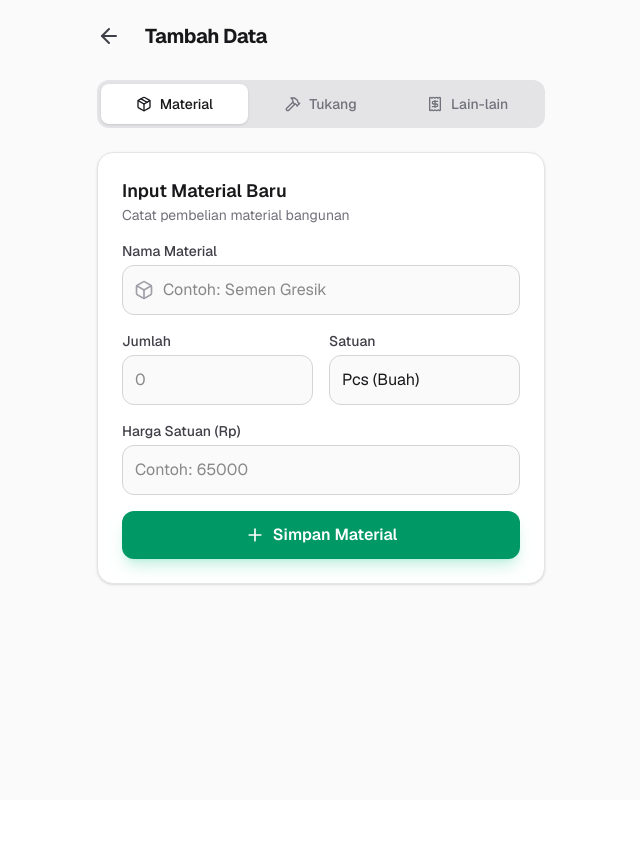
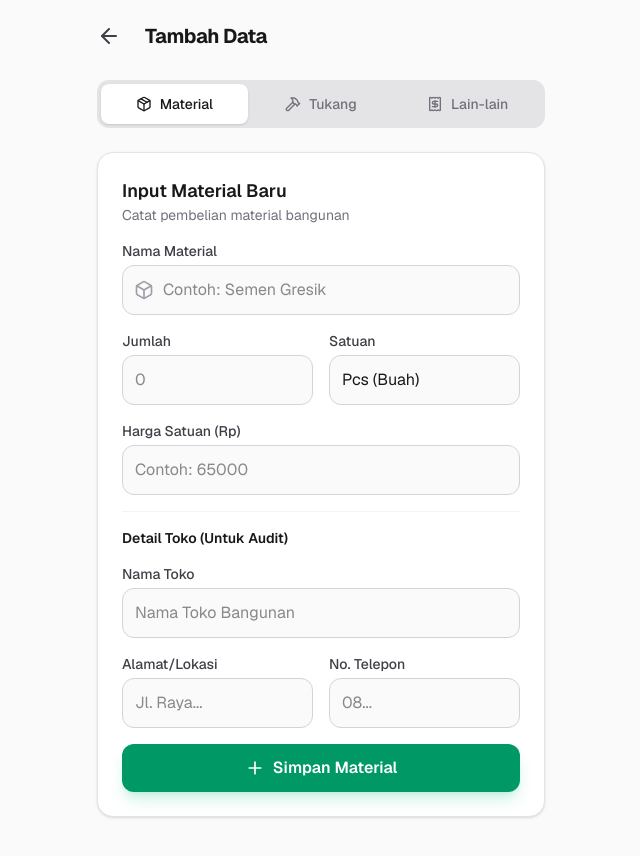
Before and after one commit to kangnova/house-build-tracker, a Next.js app: page /tambah in a window 1280 px wide. Shown: the top 856 px of the page, without its empty margins (319-959 px from the left). Before the commit the page ends 800 px from the top, so only its background shows below. Built offline with nearby package versions, Linux system fonts and the light colour scheme.

Commit message:
Add Store Details (Audit Fields) to Material Form and Report

```diff
--- a/app/page.tsx
+++ b/app/page.tsx
@@ -29,6 +29,10 @@ export default function Home() {
             <LayoutGrid className="w-4 h-4" />
             Kategori
           </Link>
+          <Link href="/laporan" className="text-sm font-medium text-blue-600 hover:text-blue-700 flex items-center gap-1 bg-blue-50 px-3 py-1.5 rounded-lg">
+            <FileText className="w-4 h-4" />
+            Laporan
+          </Link>
           <Link href="/pekerja" className="text-sm font-medium text-emerald-600 hover:text-emerald-700 flex items-center gap-1 bg-emerald-50 px-3 py-1.5 rounded-lg">
             <Users className="w-4 h-4" />
             Pekerja
--- a/components/MaterialForm.tsx
+++ b/components/MaterialForm.tsx
@@ -15,32 +15,34 @@ export default function MaterialForm({ initialData, onSuccess }: { initialData?:
         quantity: "",
         unit: "pcs",
         price: "",
+        storeName: "",
+        storeAddress: "",
+        storePhone: "",
     });
 
     useEffect(() => {
         if (initialData) {
-            // Parse description to extract fields if possible, or just allow editing total amount
-            // For MVP, we might just pre-fill what we can or rely on User re-entering specifics if we didn't store structured data.
-            // Since we only stored description string, we can't easily reverse engineer name/qty/unit without regex.
-            // Strategy: For edit, we might simply allow editing the description and amount directly,
-            // OR we just clear it and ask user to re-input?
-            // Better: Let's parse the description if it follows our format: "Beli {name} ({qty} {unit})"
-
+            // ... existing parsing logic ...
             const match = initialData.description.match(/Beli (.+) \((\d+) (.+)\)/);
             if (match) {
                 setFormData({
                     name: match[1],
                     quantity: match[2],
                     unit: match[3],
-                    price: (initialData.amount / Number(match[2])).toString()
+                    price: (initialData.amount / Number(match[2])).toString(),
+                    storeName: initialData.storeName || "",
+                    storeAddress: initialData.storeAddress || "",
+                    storePhone: initialData.storePhone || "",
                 });
             } else {
-                // Fallback for non-standard descriptions
                 setFormData({
                     name: initialData.description,
                     quantity: "1",
                     unit: "pcs",
-                    price: initialData.amount.toString()
+                    price: initialData.amount.toString(),
+                    storeName: initialData.storeName || "",
+                    storeAddress: initialData.storeAddress || "",
+                    storePhone: initialData.storePhone || "",
                 });
             }
         }
@@ -60,6 +62,9 @@ export default function MaterialForm({ initialData, onSuccess }: { initialData?:
             amount: total,
             category: 'MATERIAL',
             description: `Beli ${formData.name} (${formData.quantity} ${formData.unit})`,
+            storeName: formData.storeName,
+            storeAddress: formData.storeAddress,
+            storePhone: formData.storePhone,
         };
 
         if (initialData) {
@@ -72,7 +77,7 @@ export default function MaterialForm({ initialData, onSuccess }: { initialData?:
 
         setLoading(false);
         if (!initialData) {
-            setFormData({ name: "", quantity: "", unit: "pcs", price: "" });
+            setFormData({ name: "", quantity: "", unit: "pcs", price: "", storeName: "", storeAddress: "", storePhone: "" });
         }
         if (onSuccess) onSuccess();
     };
@@ -140,6 +145,42 @@ export default function MaterialForm({ initialData, onSuccess }: { initialData?:
                     />
                 </div>
 
+                <div className="pt-4 border-t border-zinc-100 dark:border-zinc-800 space-y-4">
+                    <h3 className="text-sm font-semibold text-zinc-900 dark:text-zinc-100">Detail Toko (Untuk Audit)</h3>
+                    <div>
+                        <label className="block text-sm font-medium text-zinc-700 dark:text-zinc-300 mb-1">Nama Toko</label>
+                        <input
+                            type="text"
+                            className="block w-full px-3 py-3 border border-zinc-300 dark:border-zinc-700 rounded-xl bg-zinc-50 dark:bg-zinc-800 text-zinc-900 dark:text-zinc-100 focus:ring-2 focus:ring-emerald-500 outline-none"
+                            placeholder="Nama Toko Bangunan"
+                            value={formData.storeName}
+                            onChange={(e) => setFormData({ ...formData, storeName: e.target.value })}
+                        />
+                    </div>
+                    <div className="grid grid-cols-2 gap-4">
+                        <div>
+                            <label className="block text-sm font-medium text-zinc-700 dark:text-zinc-300 mb-1">Alamat/Lokasi</label>
+                            <input
+                                type="text"
+                                className="block w-full px-3 py-3 border border-zinc-300 dark:border-zinc-700 rounded-xl bg-zinc-50 dark:bg-zinc-800 text-zinc-900 dark:text-zinc-100 focus:ring-2 focus:ring-emerald-500 outline-none"
+                                placeholder="Jl. Raya..."
+                                value={formData.storeAddress}
+                                onChange={(e) => setFormData({ ...formData, storeAddress: e.target.value })}
+                            />
+                        </div>
+                        <div>
+                            <label className="block text-sm font-medium text-zinc-700 dark:text-zinc-300 mb-1">No. Telepon</label>
+                            <input
+                                type="tel"
+                                className="block w-full px-3 py-3 border border-zinc-300 dark:border-zinc-700 rounded-xl bg-zinc-50 dark:bg-zinc-800 text-zinc-900 dark:text-zinc-100 focus:ring-2 focus:ring-emerald-500 outline-none"
+                                placeholder="08..."
+                                value={formData.storePhone}
+                                onChange={(e) => setFormData({ ...formData, storePhone: e.target.value })}
+                            />
+                        </div>
+                    </div>
+                </div>
+
                 <button
                     type="submit"
                     disabled={loading}
--- a/components/ReportView.tsx
+++ b/components/ReportView.tsx
@@ -55,7 +55,16 @@ const ReportView = forwardRef<HTMLDivElement, ReportViewProps>(({ title, period,
                                     <td className="px-4 py-2">
                                         {t.category === 'MATERIAL' ? 'Material' : t.category === 'LABOR' ? 'Upah Tukang' : 'Lain-lain'}
                                     </td>
-                                    <td className="px-4 py-2">{t.description}</td>
+                                    <td className="px-4 py-2">
+                                        <div>{t.description}</div>
+                                        {t.storeName && (
+                                            <div className="text-xs text-zinc-500 mt-1">
+                                                Toko: {t.storeName}
+                                                {t.storeAddress && ` • ${t.storeAddress}`}
+                                                {t.storePhone && ` • Telp: ${t.storePhone}`}
+                                            </div>
+                                        )}
+                                    </td>
                                     <td className="px-4 py-2 text-right font-medium">
                                         {formatCurrency(t.amount)}
                                     </td>
--- a/types/index.ts
+++ b/types/index.ts
@@ -40,6 +40,9 @@ export interface Transaction {
   category: 'MATERIAL' | 'LABOR' | 'OTHER'; // Kept for logic differentiation
   categoryId?: string; // Link to dynamic category
   description: string;
+  storeName?: string; // New: Audit
+  storeAddress?: string; // New: Audit
+  storePhone?: string; // New: Audit
 }
 
 export interface DailyLaborLog {
```
